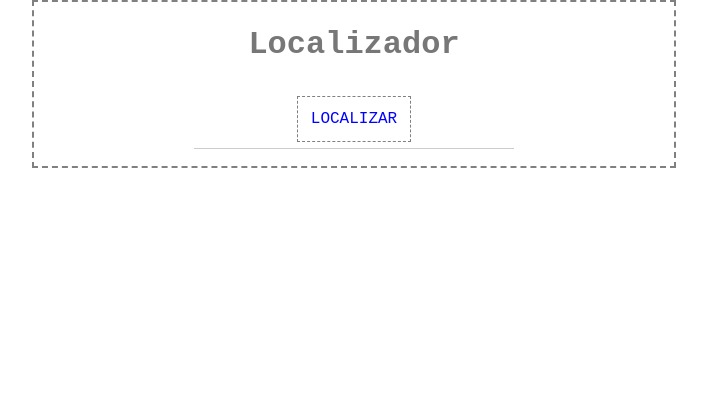
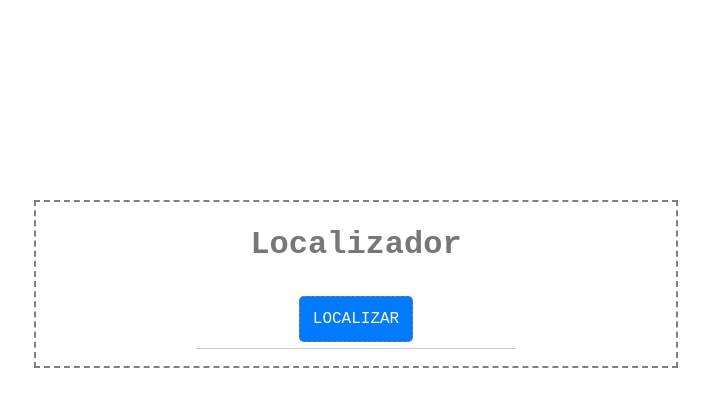
Before and after one commit to IKokiri/FEA-LAB2, a plain HTML site: page index.html in a window 1280 px wide. Shown: the whole page, without its empty margins (286-995 px from the left). Drawn offline with nearby package versions, Linux system fonts and the light colour scheme.

Commit message:
@IKokiri

```diff
--- a/css/style.scss
+++ b/css/style.scss
@@ -1,46 +1,42 @@
-.localizador{
-
-    margin:auto;
-    width:50%;
+.localizador {
+    margin: 0 auto;
+    position: absolute;
+    top: 25%;
+    left: 25%;
+    width: 50%;
     border: 2px dashed gray;
-    text-align:center;
+    text-align: center;
     font-family: 'Courier New', Courier, monospace;
-
-    .localizador__title{
+    .localizador__title {
         color: #777;
     }
-
-    p{
-
-        color:black;
+    p {
+        color: black;
     }
-
-    .localizador__button{
-        background-color: white;
-        border: none;
-        color:blue;
+    .localizador__button {
+        border-radius: .3rem;
+        color: #fff;
+        background-color: #007bff;
+        border-color: #007bff;
         text-transform: uppercase;
         border: 1px dashed gray;
         padding: 2%;
         margin: 1%;
+        &:hover {
+            background-color: blue;
+        }
     }
-
-    .localizador__mensagem{
+    .localizador__mensagem {
         font-weight: bold;
     }
-
-    .localizador__mensagem--erro{
-        color:red !important;
+    .localizador__mensagem--erro {
+        color: red !important;
     }
-
-
-    .localizador__mensagem--sucesso{
-        color:green !important;
+    .localizador__mensagem--sucesso {
+        color: green !important;
     }
-
-    hr{
-        width:50%;
-        margin:auto;
-
+    hr {
+        width: 50%;
+        margin: auto;
     }
 }
```
Also changed, not shown: css/style.css, 1 other file.
